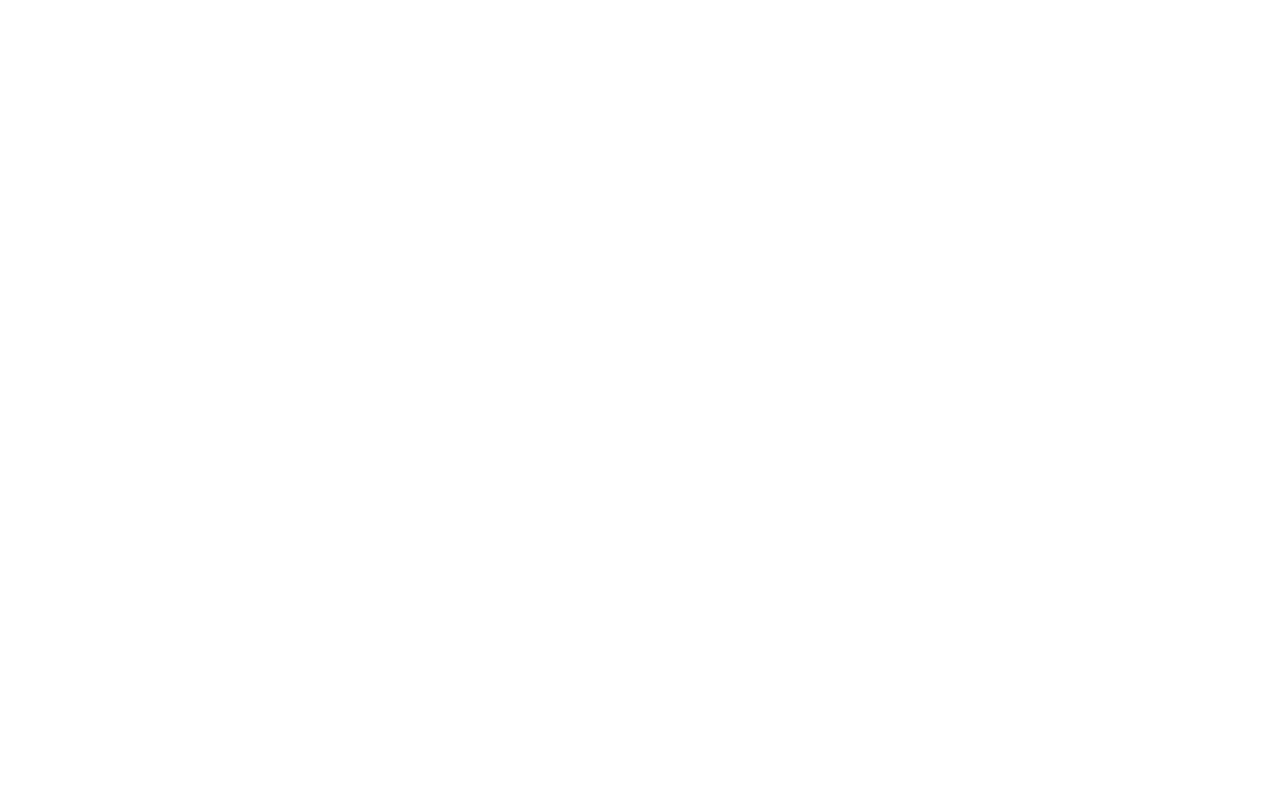
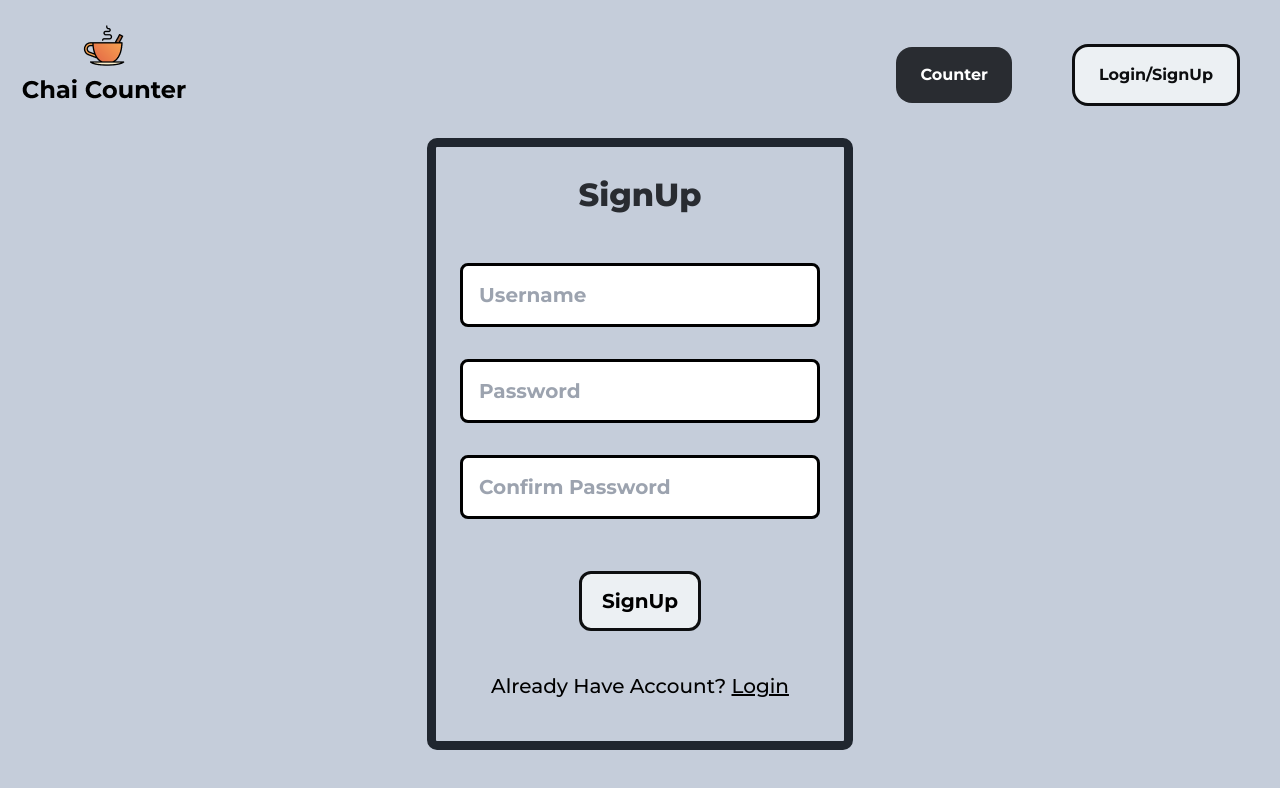
Before and after one commit to Jaspreet099/Chai-Counter-Frontend, a plain HTML site: page Login System/Signup.html in a window 1280 px wide. Drawn offline with nearby package versions, Linux system fonts and the light colour scheme.

Commit message:
Signup page(CSS) Added

```diff
--- a/Login System/Signup.html
+++ b/Login System/Signup.html
@@ -0,0 +1,61 @@
+<!DOCTYPE html>
+<html lang="en">
+
+<head>
+  <meta charset="UTF-8">
+  <meta http-equiv="X-UA-Compatible" content="IE=edge">
+  <meta name="viewport" content="width=device-width, initial-scale=1.0">
+  <link rel="stylesheet" href="../nav bar/style.css">
+  <link rel="stylesheet" href="./style.css">
+  <title>Chai Counter ~ SignUp</title>
+</head>
+
+<body>
+ <!-- loading nav bar on every page -->
+ <div id="nav-placeholder"></div>
+ <script src="//code.jquery.com/jquery.min.js"></script>
+ <script>
+     $.get("../nav bar/nav.html", function (data) {
+         $("#nav-placeholder").replaceWith(data);
+     });
+ </script>
+
+  <form action="/LoginSystem/signup.php" method="POST">
+    <section class="mt-3">
+      <div class="login container none mx-auto w-4/12">
+        <div class="flex flex-col text-center">
+          <h1 class="head center mt-6">SignUp</h1>
+        </div>
+        <div class="">
+          <!-- <div class="flex flex-wrap -m-2"> -->
+          <div class="  mt-11">
+            <div class="flex justify-center items-center">
+
+              <input type="text" id="name" name="name" class="Uname" placeholder="Username">
+            </div>
+          </div>
+          <div class="w-full mt-8">
+            <div class="flex justify-center items-center">
+              <input type="password" name="pass" class="Uname" placeholder="Password">
+            </div>
+          </div>
+          <div class="w-full mt-8">
+            <div class="flex justify-center items-center">
+              <input type="password" name="cpass" class="Uname" placeholder="Confirm Password">
+            </div>
+          </div>
+          <div class="p-2 w-full mt-11">
+            <button class="btn flex mx-auto">SignUp</button>
+          </div>
+          <div class="text-center w-full mt-8 mb-10">
+            <p class="text">Already Have Account? <a href="./Login.html">Login</a></p>
+          </div>
+
+          <!-- </div> -->
+        </div>
+      </div>
+    </section>
+  </form>
+</body>
+
+</html>
```
Also changed, not shown: index.html (+1 -1 lines).
